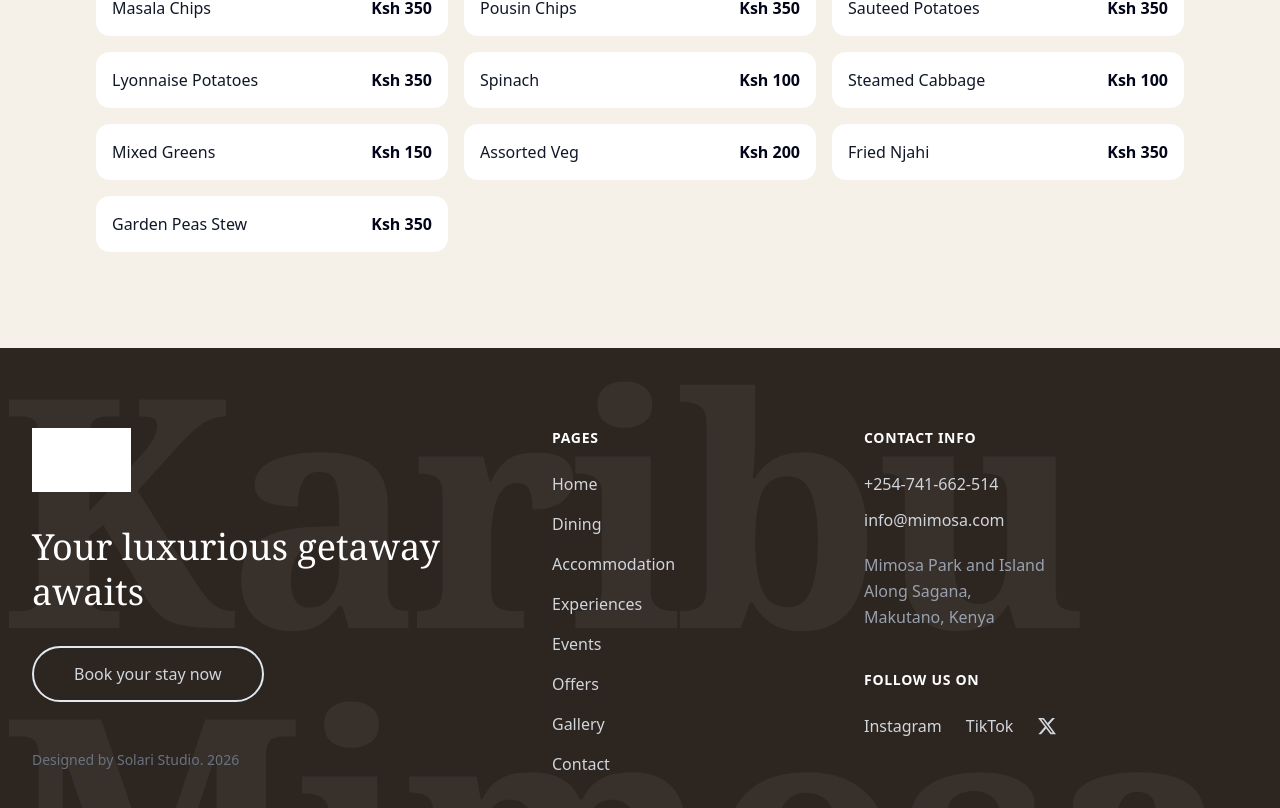
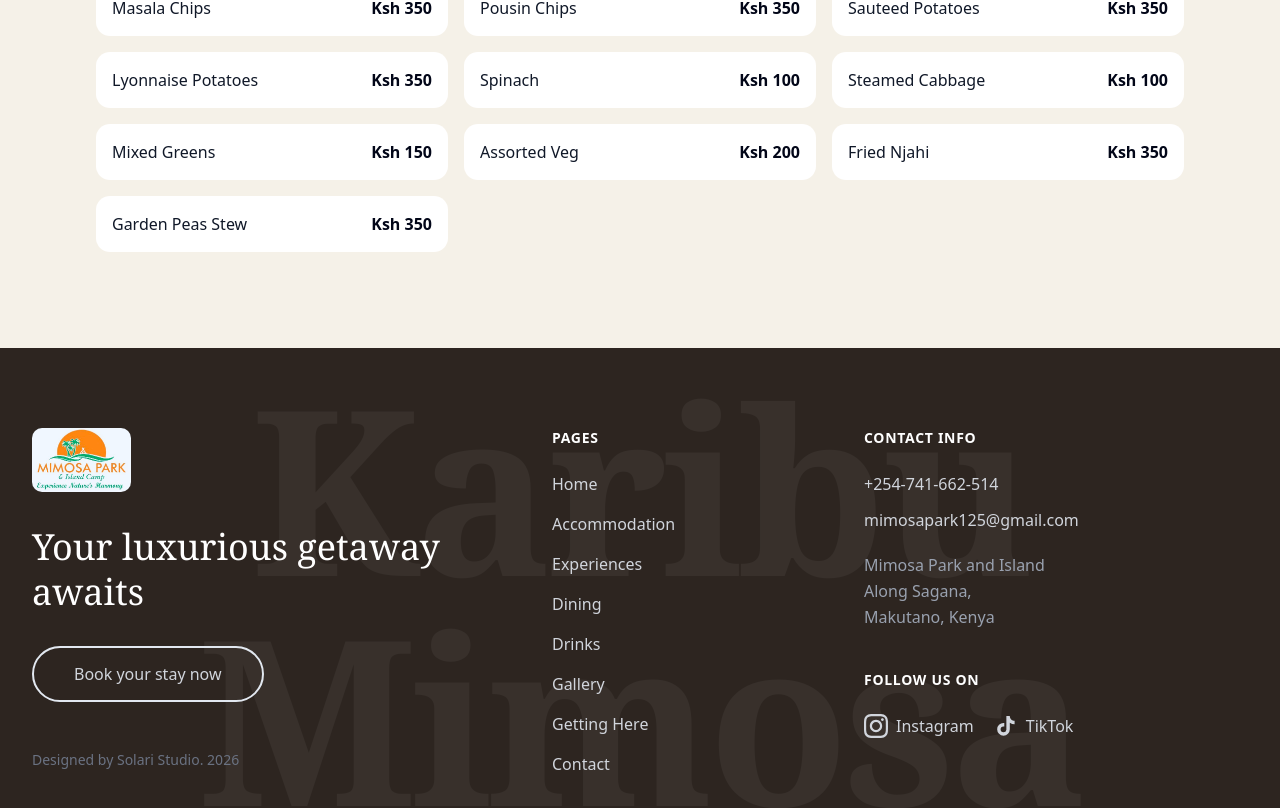
Before and after one commit to monicahwamuhu2/Mimosa-Park, a Next.js app: page /dining in a window 1280 px wide. Shown: the part 9037-9845 px from the top of the page. Built offline with nearby package versions, Linux system fonts and the light colour scheme.

Commit message:
book now scrolls to footer, add smooth scroll

```diff
--- a/app/layout.tsx
+++ b/app/layout.tsx
@@ -76,7 +76,7 @@
     follow: true,
     googleBot: {
       index: true,
-        follow: true,
+      follow: true,
     },
   },
 };
@@ -87,9 +87,8 @@
   children: React.ReactNode;
 }>) {
   return (
-    <html lang="en">
+    <html lang="en" suppressHydrationWarning>
       <head>
-        {/* Explicit link tags as fallback for broader browser/crawler support */}
         <link rel="icon" href="/favicon.ico" sizes="any" />
         <link rel="icon" href="/icon.png" type="image/png" sizes="512x512" />
         <link rel="apple-touch-icon" href="/apple-icon.png" sizes="180x180" />
--- a/components/home/ResortDetailsSection.tsx
+++ b/components/home/ResortDetailsSection.tsx
@@ -10,10 +10,10 @@
 
 const details = [
   { label: 'Location', value: 'Sagana, Kenya' },
-  { label: 'Rooms', value: 'x rooms/ cottages' },
-  { label: 'Swimming Pool', value: 'xm by xm' },
-  { label: 'Camp Ground', value: 'x capacity' },
-  { label: 'Events Ground', value: 'x capacity' },
+  { label: 'Rooms', value: '4 rooms/ 9 cottages' },
+  { label: 'Swimming Pool', value: '20m by 8m' },
+  { label: 'Camp Ground', value: ' 100+capacity' },
+  { label: 'Events Ground', value: '5000+ capacity' },
 ];
 
 const carouselImages = [
--- a/components/layout/Footer.tsx
+++ b/components/layout/Footer.tsx
@@ -4,28 +4,29 @@
 export default function Footer() {
   return (
     <footer id="footer" className="relative bg-[#2d2520] text-gray-300 overflow-hidden">
-      {/* Large Watermark Text */}
-      <div className="absolute inset-0 flex items-end justify-start pointer-events-none">
+
+      {/* Karibu Mimosa — full footer background watermark */}
+      <div className="absolute inset-0 flex items-center justify-center pointer-events-none">
         <h2
-          className="font-serif text-[12rem] lg:text-[16rem] xl:text-[20rem] font-bold text-white/5 leading-none tracking-tight select-none"
-          style={{ transform: 'translateY(20%)' }}
+          className="font-serif font-bold text-white/5 leading-none tracking-tight select-none text-center px-4"
+          style={{ fontSize: 'clamp(3.5rem, 18vw, 18rem)', lineHeight: 1 }}
         >
-          Karibu Mimosa
+          Karibu<br />Mimosa
         </h2>
       </div>
 
       <div className="relative z-10 mx-auto max-w-7xl px-6 py-16 lg:px-8 lg:py-20">
         <div className="grid grid-cols-1 gap-12 lg:grid-cols-12 lg:gap-8">
+
           {/* Left Column - Logo & CTA */}
           <div className="lg:col-span-5">
-            {/* Logo */}
             <div className="mb-8">
               <Image
                 src="/images/logo.jpeg"
                 alt="Mimosa Park"
                 width={180}
                 height={70}
-                className="h-16 w-auto brightness-0 invert"
+                className="h-16 w-auto rounded-lg"
               />
             </div>
 
@@ -33,12 +34,12 @@
               Your luxurious getaway awaits
             </h3>
 
-            <Link
-              href="#footer"
+            <a
+              href="tel:+254741662514"
               className="inline-block rounded-full border-2 border-mimosa-400 px-10 py-3.5 text-base font-medium text-mimosa-400 hover:bg-mimosa-400 hover:text-gray-900 transition-all duration-300"
             >
               Book your stay now
-            </Link>
+            </a>
 
             <p className="mt-12 text-sm text-gray-500">
               Designed by <span className="text-mimosa-400">Solari Studio</span>. {new Date().getFullYear()}
@@ -53,12 +54,12 @@
             <nav className="space-y-4">
               {[
                 { name: 'Home', href: '/' },
-                { name: 'Dining', href: '/dining' },
                 { name: 'Accommodation', href: '/accommodation' },
                 { name: 'Experiences', href: '/experiences' },
-                { name: 'Events', href: '/events' },
-                { name: 'Offers', href: '/offers' },
+                { name: 'Dining', href: '/dining' },
+                { name: 'Drinks', href: '/drinks' },
                 { name: 'Gallery', href: '/gallery' },
+                { name: 'Getting Here', href: '/getting-here' },
                 { name: 'Contact', href: '/contact' },
               ].map((link) => (
                 <div key={link.name}>
@@ -75,7 +76,6 @@
 
           {/* Right Column - Contact & Social */}
           <div className="lg:col-span-4 space-y-10">
-            {/* Contact Info */}
             <div>
               <h3 className="text-sm font-semibold text-white mb-6 uppercase tracking-wider">
                 Contact Info
@@ -89,10 +89,10 @@
                 </a>
 
                 <a
-                  href="mailto:info@mimosa.com"
+                  href="mailto:mimosapark125@gmail.com"
                   className="block text-base text-gray-300 hover:text-mimosa-400 transition-colors"
                 >
-                  info@mimosa.com
+                  mimosapark125@gmail.com
                 </a>
 
                 <address className="not-italic text-base text-gray-400 leading-relaxed pt-2">
@@ -108,41 +108,41 @@
               <h3 className="text-sm font-semibold text-white mb-6 uppercase tracking-wider">
                 Follow us on
               </h3>
-              <div className="flex items-center gap-6">
+              <div className="flex items-center gap-5">
+                {/* Instagram */}
                 <a
-                  href="https://instagram.com"
+                  href="https://www.instagram.com/_mimosapark/"
                   target="_blank"
                   rel="noopener noreferrer"
-                  className="text-gray-300 hover:text-mimosa-400 transition-colors text-base font-light"
+                  aria-label="Instagram"
+                  className="flex items-center gap-2 text-gray-300 hover:text-mimosa-400 transition-colors group"
                 >
-                  Instagram
+                  <svg className="h-6 w-6" fill="currentColor" viewBox="0 0 24 24">
+                    <path d="M12 2.163c3.204 0 3.584.012 4.85.07 3.252.148 4.771 1.691 4.919 4.919.058 1.265.069 1.645.069 4.849 0 3.205-.012 3.584-.069 4.849-.149 3.225-1.664 4.771-4.919 4.919-1.266.058-1.644.07-4.85.07-3.204 0-3.584-.012-4.849-.07-3.26-.149-4.771-1.699-4.919-4.92-.058-1.265-.07-1.644-.07-4.849 0-3.204.013-3.583.07-4.849.149-3.227 1.664-4.771 4.919-4.919 1.266-.057 1.645-.069 4.849-.069zm0-2.163c-3.259 0-3.667.014-4.947.072-4.358.2-6.78 2.618-6.98 6.98-.059 1.281-.073 1.689-.073 4.948 0 3.259.014 3.668.072 4.948.2 4.358 2.618 6.78 6.98 6.98 1.281.058 1.689.072 4.948.072 3.259 0 3.668-.014 4.948-.072 4.354-.2 6.782-2.618 6.979-6.98.059-1.28.073-1.689.073-4.948 0-3.259-.014-3.667-.072-4.947-.196-4.354-2.617-6.78-6.979-6.98-1.281-.059-1.69-.073-4.949-.073zm0 5.838c-3.403 0-6.162 2.759-6.162 6.162s2.759 6.163 6.162 6.163 6.162-2.759 6.162-6.163c0-3.403-2.759-6.162-6.162-6.162zm0 10.162c-2.209 0-4-1.79-4-4 0-2.209 1.791-4 4-4s4 1.791 4 4c0 2.21-1.791 4-4 4zm6.406-11.845c-.796 0-1.441.645-1.441 1.44s.645 1.44 1.441 1.44c.795 0 1.439-.645 1.439-1.44s-.644-1.44-1.439-1.44z"/>
+                  </svg>
+                  <span className="text-base font-light">Instagram</span>
                 </a>
 
+                {/* TikTok */}
                 <a
-                  href="https://tiktok.com"
+                  href="https://www.tiktok.com/@_mimosapark?_r=1&_t=ZS-948Bmm1DYxD"
                   target="_blank"
                   rel="noopener noreferrer"
-                  className="text-gray-300 hover:text-mimosa-400 transition-colors text-base font-light"
+                  aria-label="TikTok"
+                  className="flex items-center gap-2 text-gray-300 hover:text-mimosa-400 transition-colors group"
                 >
-                  TikTok
-                </a>
-
-                <a
-                  href="https://twitter.com"
-                  target="_blank"
-                  rel="noopener noreferrer"
-                  className="text-gray-300 hover:text-mimosa-400 transition-colors"
-                  aria-label="X (Twitter)"
-                >
-                  <svg className="h-5 w-5" fill="currentColor" viewBox="0 0 24 24">
-                    <path d="M18.244 2.25h3.308l-7.227 8.26 8.502 11.24H16.17l-5.214-6.817L4.99 21.75H1.68l7.73-8.835L1.254 2.25H8.08l4.713 6.231zm-1.161 17.52h1.833L7.084 4.126H5.117z" />
+                  <svg className="h-6 w-6" fill="currentColor" viewBox="0 0 24 24">
+                    <path d="M19.59 6.69a4.83 4.83 0 0 1-3.77-4.25V2h-3.45v13.67a2.89 2.89 0 0 1-2.88 2.5 2.89 2.89 0 0 1-2.89-2.89 2.89 2.89 0 0 1 2.89-2.89c.28 0 .54.04.79.1V9.01a6.33 6.33 0 0 0-.79-.05 6.34 6.34 0 0 0-6.34 6.34 6.34 6.34 0 0 0 6.34 6.34 6.34 6.34 0 0 0 6.33-6.34V8.69a8.18 8.18 0 0 0 4.78 1.52V6.75a4.85 4.85 0 0 1-1.01-.06z"/>
                   </svg>
+                  <span className="text-base font-light">TikTok</span>
                 </a>
               </div>
             </div>
           </div>
+
         </div>
       </div>
+
     </footer>
   );
 }
```
